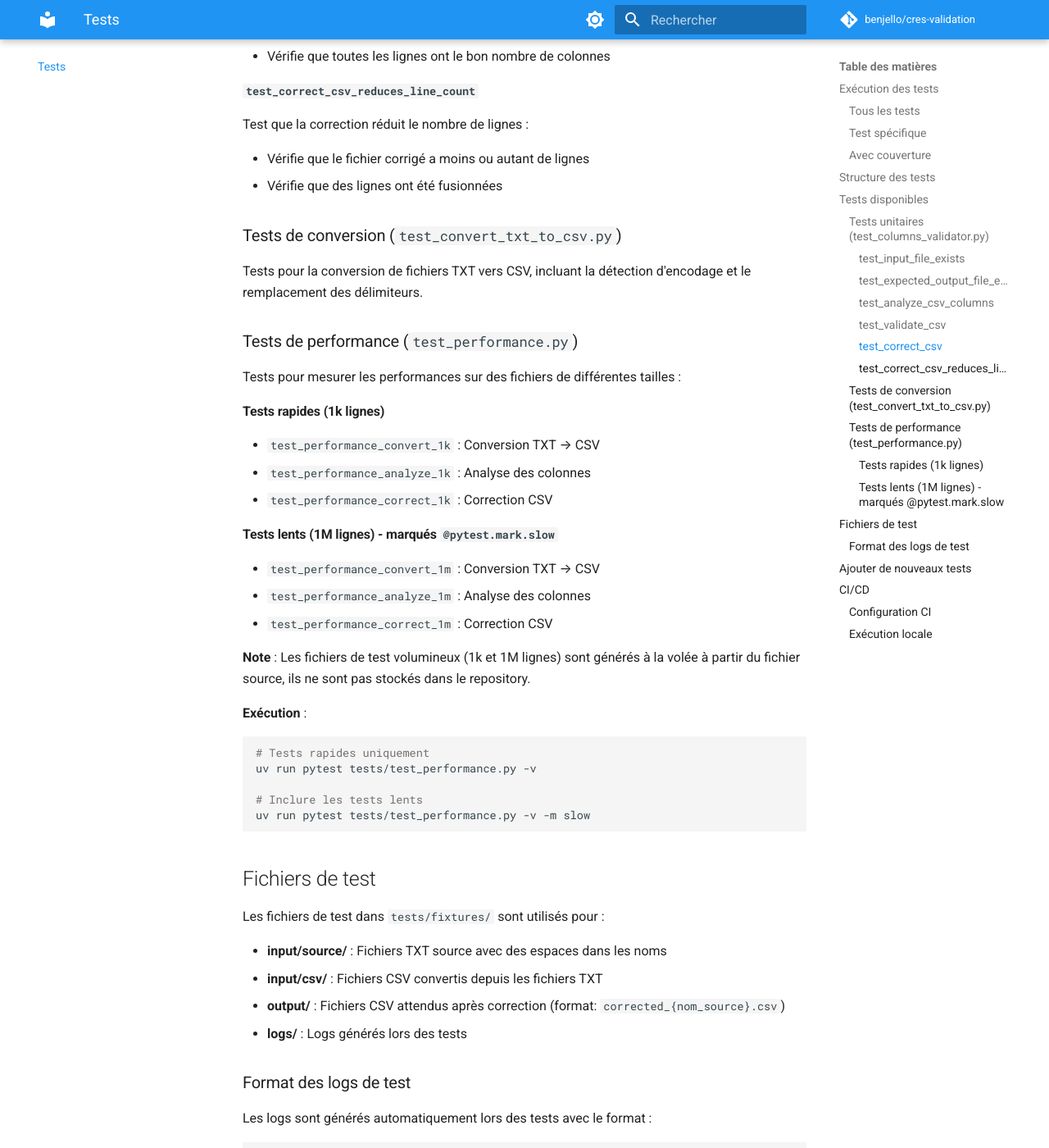
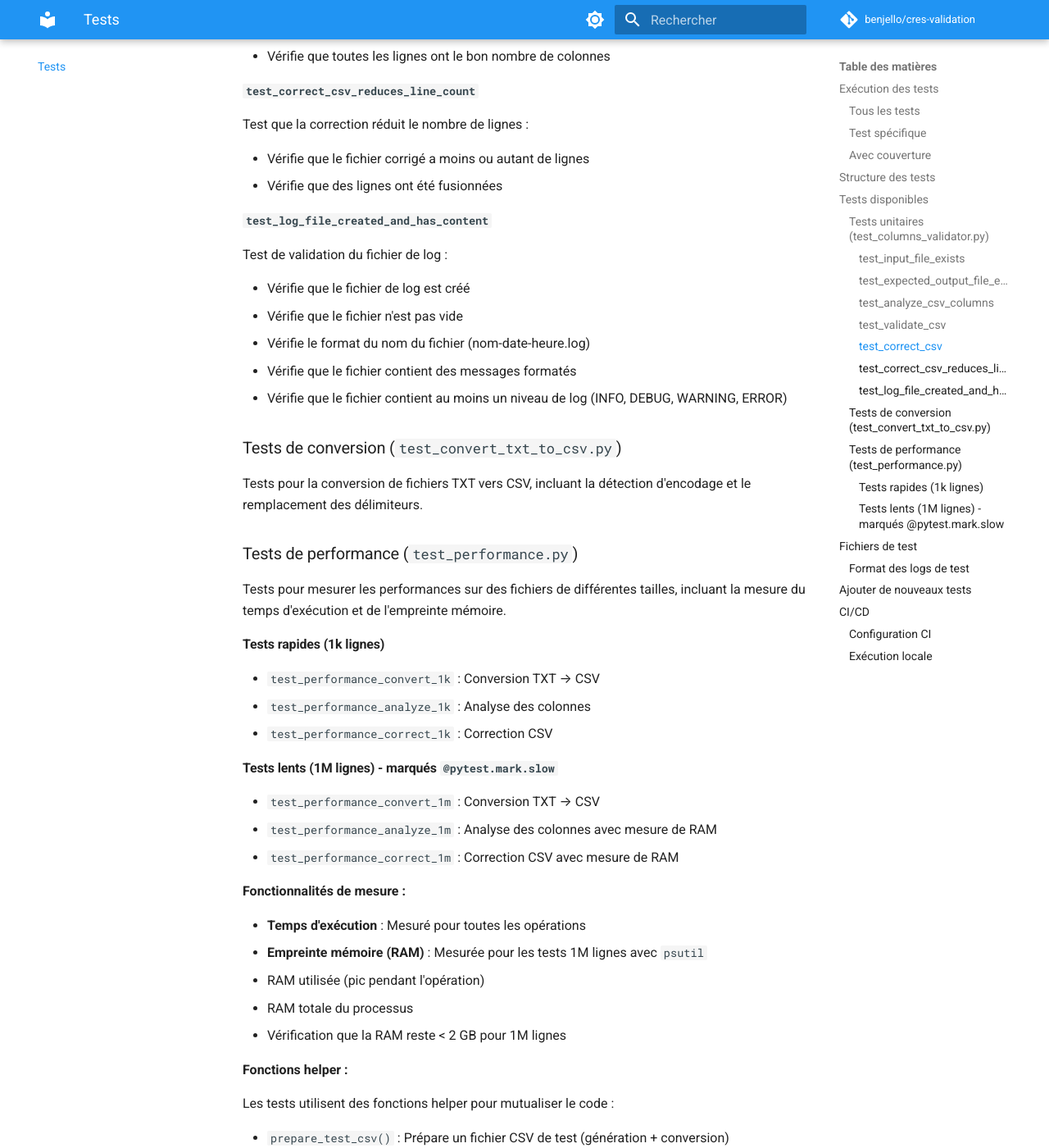
Before and after one commit to benjello/cres-validation, an MkDocs documentation site: the page built from docs/tests.md, in a window 1280 px wide and 1400 px high, scrolled down 1798 px. Shown: the whole window at 82% size. Built offline with MkDocs 1.6.1 and Material for MkDocs 9.7.7, drawn with Linux system fonts in a browser that asks for light colours; comment, search, counter and statistics services are not loaded; some of the changed text lies outside the part shown.

Commit message:
feat: Add RAM memory measurement for performance tests (#1)
* refactor: reorder imports in test_performance.py

* fix: correct Pandera deprecation warnings

- Replace 'from pandera import' with 'import pandera.pandas as pa'
- Use pa.DataFrameSchema, pa.Column, pa.Check instead of direct imports
- Remove unused SchemaError import
- Eliminates FutureWarning about deprecated imports

* refactor: improve test code organization and update documentation

- Refactor performance tests with helper functions (prepare_test_csv, count_lines)
- Reduce code duplication in test_performance.py (~20% less code)
- Update documentation for RAM measurement in performance tests
- Document helper functions and test improvements
- Fix markdown linting warnings in configuration.md
- Add test_log_file_created_and_has_content test documentation

```diff
--- a/docs/tests.md
+++ b/docs/tests.md
@@ -83,16 +83,26 @@ Test que la correction réduit le nombre de lignes :
 - Vérifie que le fichier corrigé a moins ou autant de lignes
 - Vérifie que des lignes ont été fusionnées
 
+#### `test_log_file_created_and_has_content`
+
+Test de validation du fichier de log :
+
+- Vérifie que le fichier de log est créé
+- Vérifie que le fichier n'est pas vide
+- Vérifie le format du nom du fichier (nom-date-heure.log)
+- Vérifie que le fichier contient des messages formatés
+- Vérifie que le fichier contient au moins un niveau de log (INFO, DEBUG, WARNING, ERROR)
+
 ### Tests de conversion (`test_convert_txt_to_csv.py`)
 
 Tests pour la conversion de fichiers TXT vers CSV, incluant la détection d'encodage et le remplacement des délimiteurs.
 
 ### Tests de performance (`test_performance.py`)
 
-
-Tests pour mesurer les performances sur des fichiers de différentes tailles :
+Tests pour mesurer les performances sur des fichiers de différentes tailles, incluant la mesure du temps d'exécution et de l'empreinte mémoire.
 
 #### Tests rapides (1k lignes)
+
 - `test_performance_convert_1k` : Conversion TXT → CSV
 - `test_performance_analyze_1k` : Analyse des colonnes
 - `test_performance_correct_1k` : Correction CSV
@@ -100,8 +110,26 @@ Tests pour mesurer les performances sur des fichiers de différentes tailles :
 #### Tests lents (1M lignes) - marqués `@pytest.mark.slow`
 
 - `test_performance_convert_1m` : Conversion TXT → CSV
-- `test_performance_analyze_1m` : Analyse des colonnes
-- `test_performance_correct_1m` : Correction CSV
+- `test_performance_analyze_1m` : Analyse des colonnes avec mesure de RAM
+- `test_performance_correct_1m` : Correction CSV avec mesure de RAM
+
+**Fonctionnalités de mesure :**
+
+- **Temps d'exécution** : Mesuré pour toutes les opérations
+- **Empreinte mémoire (RAM)** : Mesurée pour les tests 1M lignes avec `psutil`
+  - RAM utilisée (pic pendant l'opération)
+  - RAM totale du processus
+  - Vérification que la RAM reste < 2 GB pour 1M lignes
+
+**Fonctions helper :**
+
+Les tests utilisent des fonctions helper pour mutualiser le code :
+
+- `prepare_test_csv()` : Prépare un fichier CSV de test (génération + conversion)
+- `count_lines()` : Compte les lignes d'un fichier
+- `format_time()` : Formate le temps en unité appropriée
+- `format_memory()` : Formate la mémoire en unité appropriée
+- `get_memory_usage()` : Mesure la mémoire résidente (RSS) du processus
 
 **Note** : Les fichiers de test volumineux (1k et 1M lignes) sont générés à la volée à partir du fichier source, ils ne sont pas stockés dans le repository.
 
@@ -162,6 +190,7 @@ La CI est optimisée pour être rapide et fiable :
 
 2. **Tests de performance lents** : Job séparé avec `continue-on-error`
    - 3 tests lents (1M lignes) exécutés mais non bloquants
+   - Mesure du temps d'exécution et de l'empreinte mémoire
    - Permet de détecter les régressions de performance sans bloquer la CI
 
 ### Exécution locale
```
Also changed, not shown: docs/api.md (+13 -0 lines), docs/configuration.md (+9 -9 lines), docs/development.md (+1 -1 lines), 2 other files.
